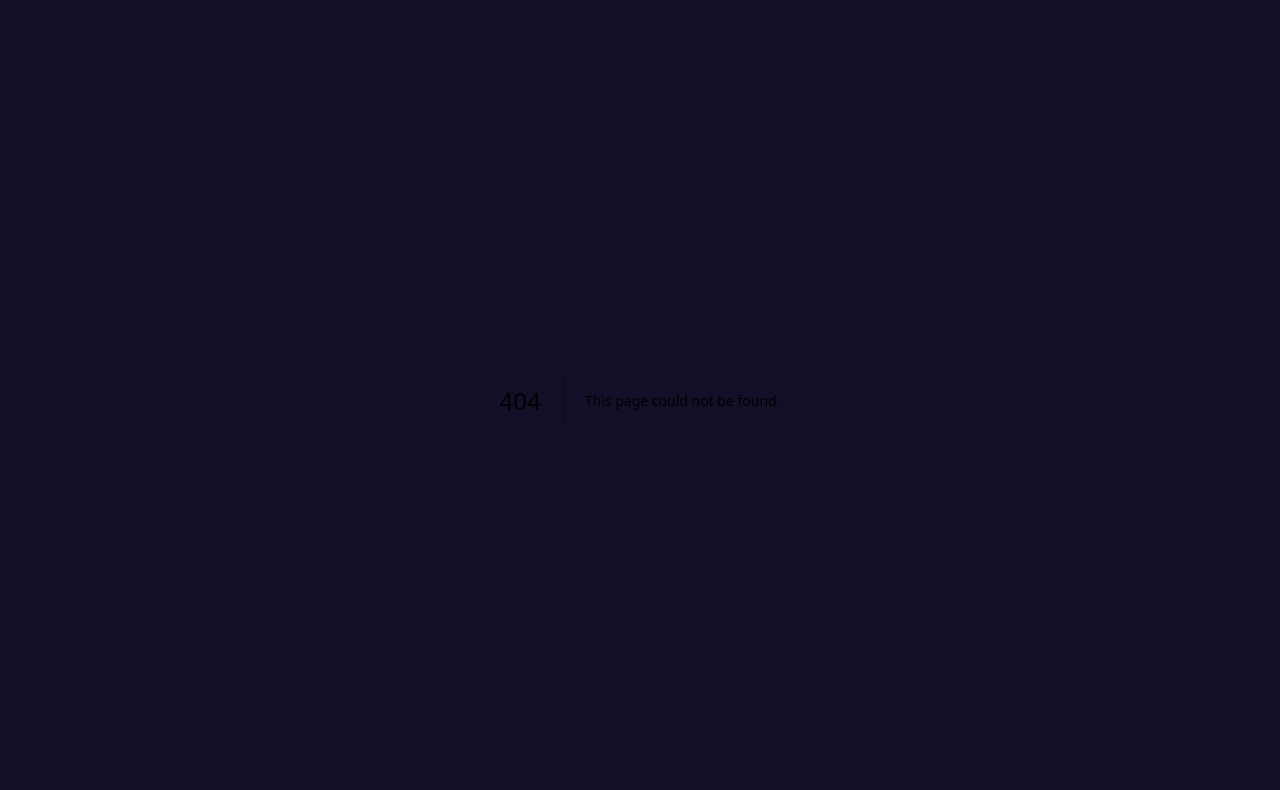
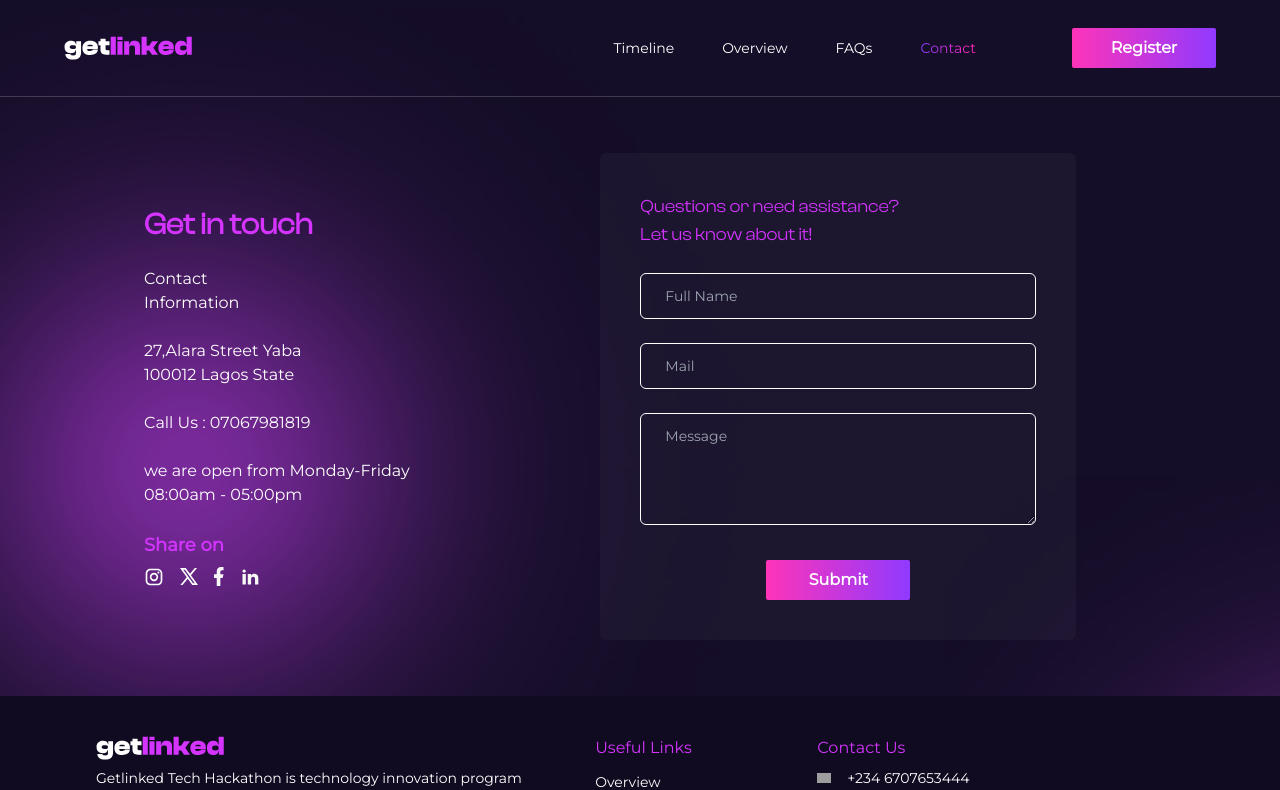
Before and after one commit to Praisecodes/getlinked, a Next.js app: page /contact in a window 1280 px wide. Before the commit this address had no page. Shown: the top 790 px of the page. Built offline with nearby package versions, Linux system fonts and the light colour scheme; grey boxes are pictures that could not be loaded.

Commit message:
[update] build contact page

```diff
--- /dev/null
+++ b/src/app/(landing_page)/contact/page.tsx
@@ -0,0 +1,117 @@
+"use client";
+
+import Link from "next/link";
+import Image from "next/image";
+import { Button } from "@/components/atoms";
+
+const Page = (): React.ReactNode => {
+  return (
+    <section className={`flex items-center justify-between py-14 lg:px-36 px-4 relative`}>
+      <div className={`w-[40%] lg:block hidden`}>
+        <h1 className={`text-[#D434FE] text-xl lg:text-3xl font-bold font-clash-display`}>
+          Get in touch
+        </h1><br />
+
+        <div className={`text-base`}>
+          <p className={`lg:w-[10rem] w-full`}>
+            Contact Information
+          </p> <br />
+
+          <p className={`lg:w-[10rem] w-full`}>
+            27,Alara Street
+            Yaba 100012
+            Lagos State
+          </p> <br />
+
+          <p>
+            Call Us : 07067981819
+          </p> <br />
+
+          <p className={`lg:w-[17rem] w-full`}>
+            we are open from Monday-Friday
+            08:00am - 05:00pm
+          </p> <br />
+
+          <p className={`text-[#D434FE] text-lg font-bold font-montserrat`}>
+            Share on
+          </p>
+
+          <section className={`flex space-x-4 mt-2 items-center`}>
+            <Link href={`/`}>
+              <Image
+                src={`/icons/instagram.svg`}
+                alt="Instagram Icon"
+                width={24}
+                height={24}
+                className={`w-[20px]`}
+              />
+            </Link>
+
+            <Link href={`/`}>
+              <Image
+                src={`/icons/twitter.svg`}
+                alt="Instagram Icon"
+                width={24}
+                height={24}
+                className={`w-[18px]`}
+              />
+            </Link>
+
+            <Link href={`/`}>
+              <Image
+                src={`/icons/facebook.svg`}
+                alt="Instagram Icon"
+                width={24}
+                height={24}
+                className={`w-[10px]`}
+              />
+            </Link>
+
+            <Link href={`/`}>
+              <Image
+                src={`/icons/linkedin.svg`}
+                alt="Instagram Icon"
+                width={24}
+                height={24}
+                className={`w-[20px]`}
+              />
+            </Link>
+          </section>
+        </div>
+      </div>
+
+      <div className={`flex-1 flex items-center justify-center`}>
+        <section className={`bg-[#FFFFFF08] w-full lg:w-[80%] mx-auto rounded-md py-10 px-6 lg:px-10`}>
+          <h2 className={`text-lg font-clash-display text-[#D434FE]`}>
+            Questions or need assistance?
+          </h2>
+          <h2 className={`text-lg font-clash-display text-[#D434FE]`}>
+            Let us know  about it!
+          </h2> <br />
+
+          <input
+            type="text"
+            placeholder="Full Name"
+            className={`border rounded-md text-sm w-full py-3 px-6 outline-none border-white bg-transparent`}
+          /> <br /> <br />
+
+          <input
+            type="email"
+            placeholder="Mail"
+            className={`border rounded-md text-sm w-full py-3 px-6 outline-none border-white bg-transparent`}
+          /> <br /> <br />
+
+          <textarea placeholder="Message" className={`border rounded-md text-sm w-full min-h-[7rem] max-h-[7rem] py-3 px-6 outline-none border-white bg-transparent`}></textarea>
+
+          <div className={`w-[9rem] mx-auto mt-7`}>
+            <Button onClick={()=>{}}>
+              Submit
+            </Button>
+          </div>
+        </section>
+      </div>
+    </section>
+  )
+}
+
+export default Page;
--- a/src/components/molecules/header.tsx
+++ b/src/components/molecules/header.tsx
@@ -5,9 +5,11 @@ import Link from "next/link";
 import NavOptions from '@/json/navOptions.json';
 import { Button } from "../atoms";
 import { useState } from "react";
+import { usePathname } from 'next/navigation';
 
 const Header = (): React.ReactNode => {
   const [mobileNavOpen, setMobileNavOpen] = useState<boolean>(false);
+  const pathname = usePathname();
 
   return (
     <header className={`border-b relative font-montserrat text-white border-b-[#FFFFFF2E] bg-transparent flex items-center justify-between py-7 lg:px-16 px-4`}>
@@ -26,7 +28,7 @@ const Header = (): React.ReactNode => {
           {NavOptions.map((option, index) => (
             <li key={index} className={`float-left`}>
               <Link href={option.route}>
-                <p>
+                <p className={`hover:bg-clip-text hover:bg-text-grad hover:text-transparent duration-150 ${pathname.startsWith(option.route) && "bg-clip-text bg-text-grad text-transparent"}`}>
                   {option.name}
                 </p>
               </Link>
--- a/src/json/navOptions.json
+++ b/src/json/navOptions.json
@@ -1,18 +1,18 @@
 [
   {
     "name": "Timeline",
-    "route": "/"
+    "route": "/timeline"
   },
   {
     "name": "Overview",
-    "route": "/"
+    "route": "#overview"
   },
   {
     "name": "FAQs",
-    "route": "/"
+    "route": "#faq"
   },
   {
     "name": "Contact",
-    "route": "/"
+    "route": "/contact"
   }
 ]
```
